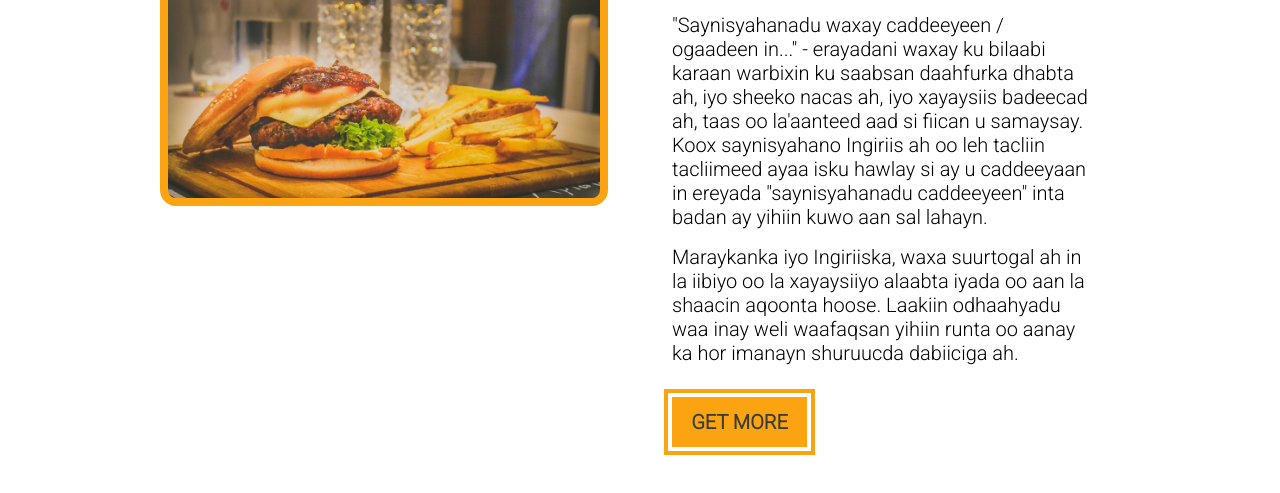
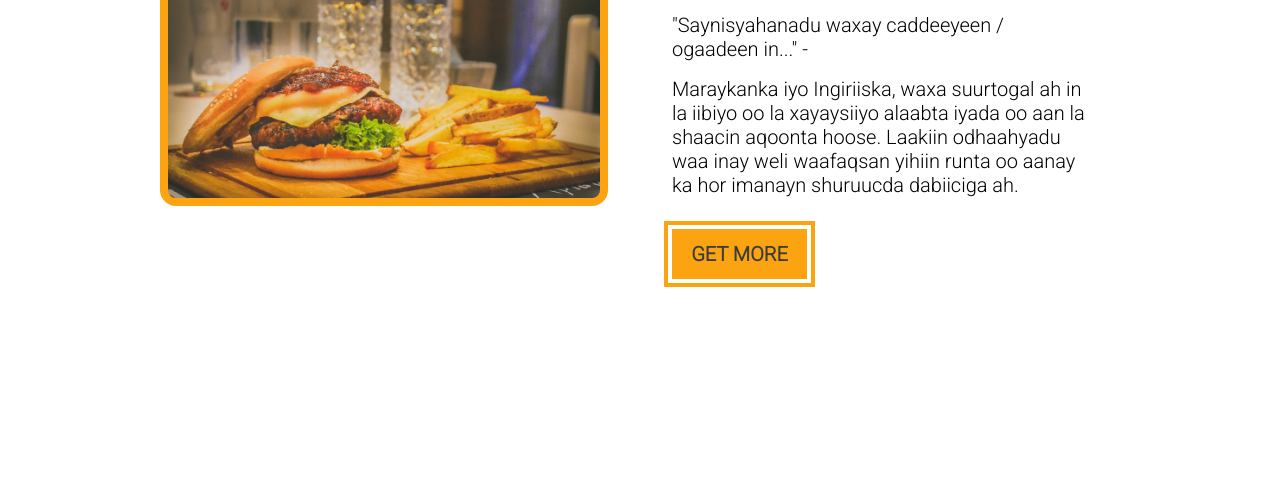
Before and after one commit to hkashkir/iLab-challenge-5.BurgerWeb, a plain HTML site: page index.html in a window 1280 px wide. Shown: the part 1295-1788 px from the top of the page. After the commit the page ends 1670 px from the top, so only its background shows below. Drawn offline with Linux system fonts and the light colour scheme; a web font is replaced by a local one.

Commit message:
Changed about pragraph

```diff
--- a/index.html
+++ b/index.html
@@ -70,7 +70,7 @@
                     <h3 class="section-subtitle">About Our</h3>
                 <h2 class="section-title">Burger House</h2>
                 </div>
-                <p class="about-text">"Saynisyahanadu waxay caddeeyeen / ogaadeen in..." - erayadani waxay ku bilaabi karaan warbixin ku saabsan daahfurka dhabta ah, iyo sheeko nacas ah, iyo xayaysiis badeecad ah, taas oo la'aanteed aad si fiican u samaysay. Koox saynisyahano Ingiriis ah oo leh tacliin tacliimeed ayaa isku hawlay si ay u caddeeyaan in ereyada "saynisyahanadu caddeeyeen" inta badan ay yihiin kuwo aan sal lahayn.</p>
+                <p class="about-text">"Saynisyahanadu waxay caddeeyeen / ogaadeen in..." - </p>
                 <p class="about-text"> Maraykanka iyo Ingiriiska, waxa suurtogal ah in la iibiyo oo la xayaysiiyo alaabta iyada oo aan la shaacin aqoonta hoose. Laakiin odhaahyadu waa inay weli waafaqsan yihiin runta oo aanay ka hor imanayn shuruucda dabiiciga ah.</p>
                 <a href="about.html" class="main-btn">Get More</a>
             </article>
```
